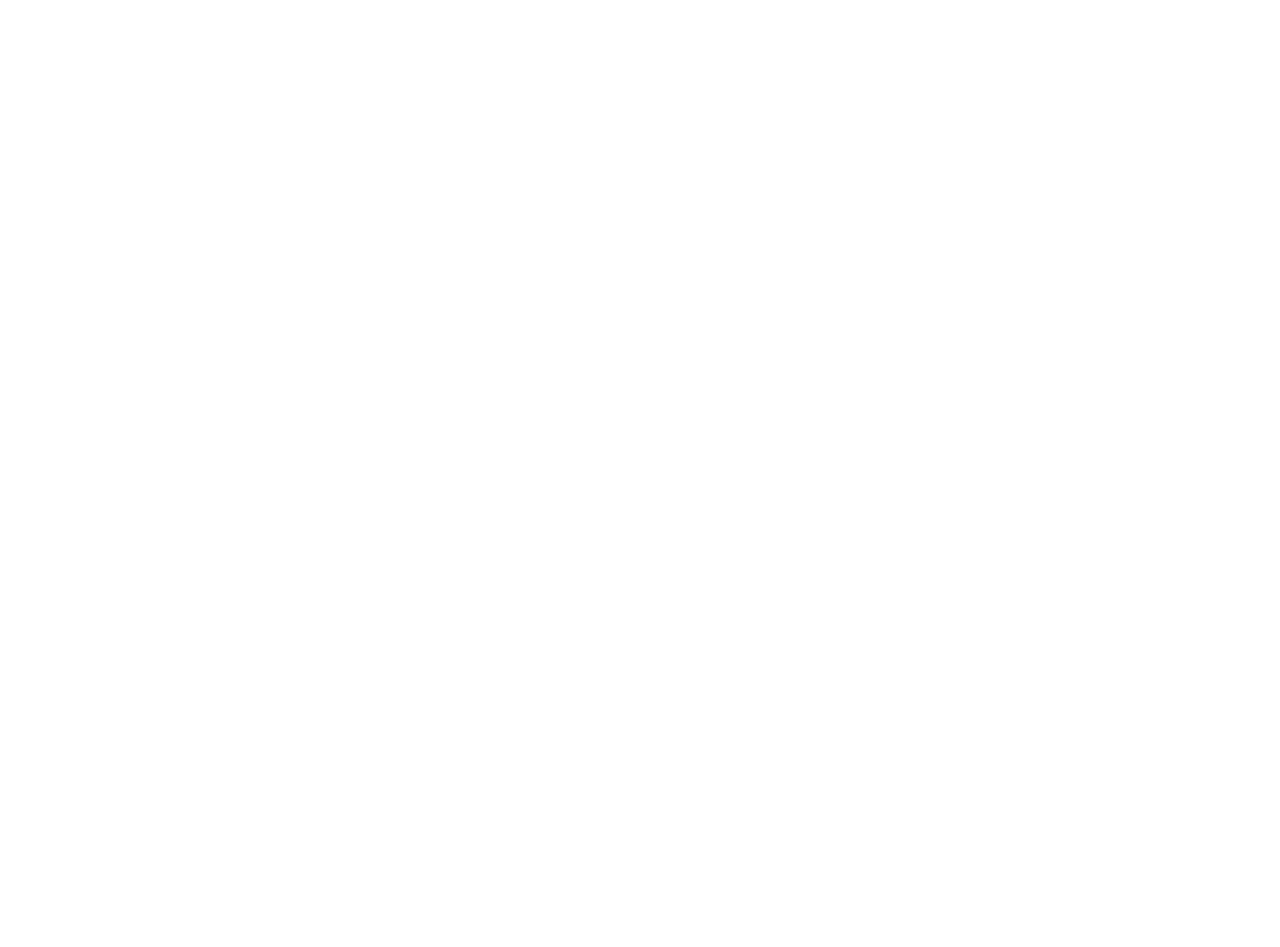
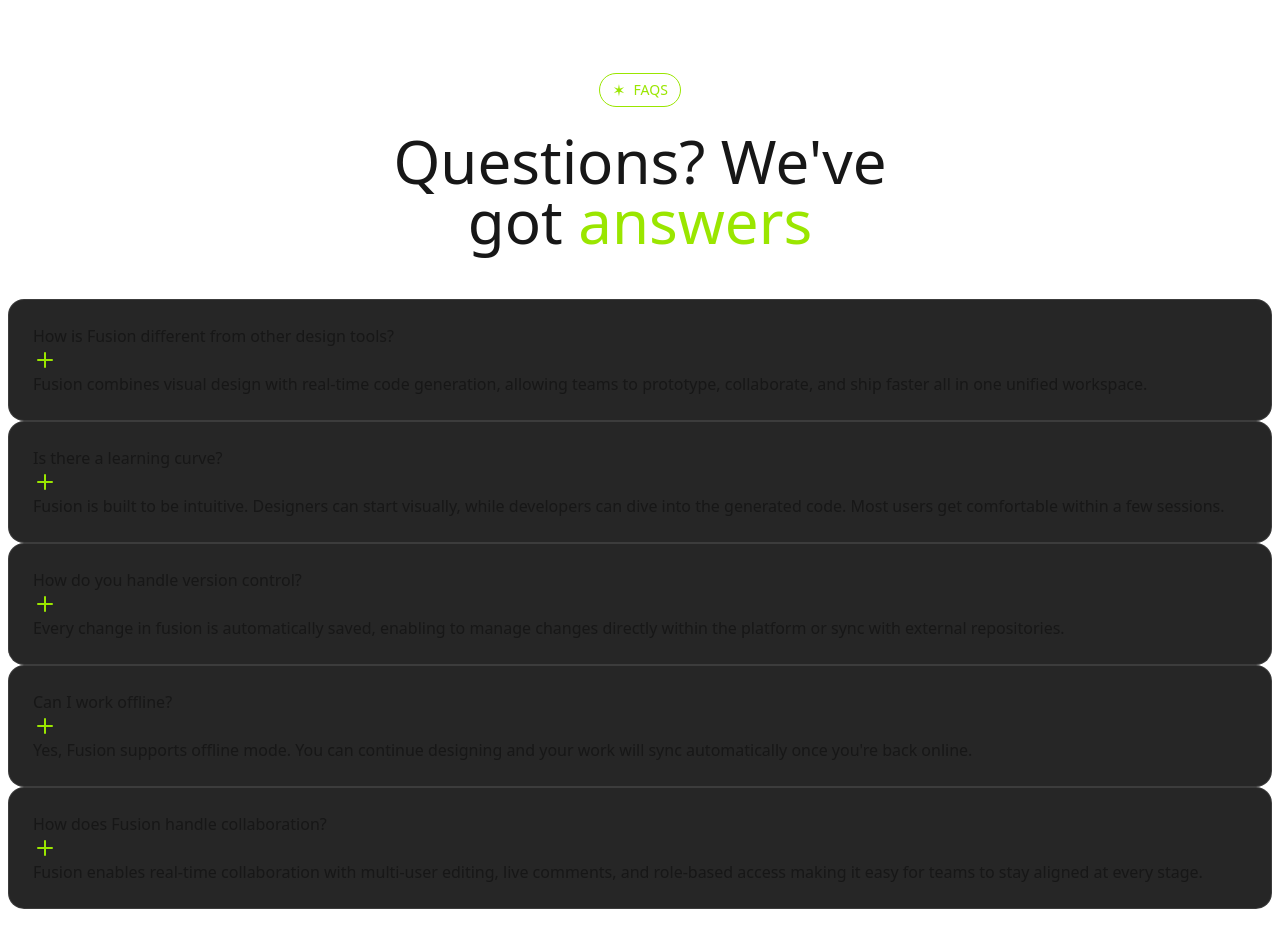
Before and after one commit to thesakshijaiswal/fusion, a Next.js app: page / in a window 1280 px wide. Shown: the part 3920-4867 px from the top of the page. Before the commit the page ends 3897 px from the top, so only its background shows below. Built offline with nearby package versions, Linux system fonts and the light colour scheme.

Commit message:
feat: create base layout of faq section

```diff
--- a/src/app/page.tsx
+++ b/src/app/page.tsx
@@ -4,6 +4,7 @@
 import Introduction from "@/sections/Introduction";
 import Features from "@/sections/Features";
 import Integration from "@/sections/Integration";
+import Faqs from "@/sections/Faqs";
 
 export default function Home() {
   return (
@@ -14,6 +15,7 @@
       <Introduction />
       <Features />
       <Integration />
+      <Faqs />
     </>
   );
 }
--- /dev/null
+++ b/src/sections/Faqs.tsx
@@ -0,0 +1,72 @@
+import Tag from "@/components/Tag";
+
+const faqs = [
+  {
+    question: "How is Fusion different from other design tools?",
+    answer:
+      "Fusion combines visual design with real-time code generation, allowing teams to prototype, collaborate, and ship faster all in one unified workspace.",
+  },
+  {
+    question: "Is there a learning curve?",
+    answer:
+      "Fusion is built to be intuitive. Designers can start visually, while developers can dive into the generated code. Most users get comfortable within a few sessions.",
+  },
+  {
+    question: "How do you handle version control?",
+    answer:
+      "Every change in fusion is automatically saved, enabling to manage changes directly within the platform or sync with external repositories.",
+  },
+  {
+    question: "Can I work offline?",
+    answer:
+      "Yes, Fusion supports offline mode. You can continue designing and your work will sync automatically once you're back online.",
+  },
+  {
+    question: "How does Fusion handle collaboration?",
+    answer:
+      "Fusion enables real-time collaboration with multi-user editing, live comments, and role-based access making it easy for teams to stay aligned at every stage.",
+  },
+];
+
+export default function Faqs() {
+  return (
+    <section className="flex justify-center py-24">
+      <div className="container">
+        <div className="flex justify-center">
+          <Tag>FAQs</Tag>
+        </div>
+        <h2 className="mx-auto mt-6 max-w-xl text-center text-4xl font-medium sm:text-6xl">
+          Questions? We've got <span className="text-lime-400">answers</span>
+        </h2>
+        <div className="mt-12">
+          {faqs.map((faq) => (
+            <div
+              key={faq.question}
+              className="rounded-2xl border border-white/10 bg-neutral-800 p-6"
+            >
+              <div>
+                <h3>{faq.question}</h3>
+                <svg
+                  xmlns="http://www.w3.org/2000/svg"
+                  width="24"
+                  height="24"
+                  viewBox="0 0 24 24"
+                  fill="none"
+                  stroke="currentColor"
+                  strokeWidth="2"
+                  strokeLinecap="round"
+                  strokeLinejoin="round"
+                  className="feather feather-plus text-lime-400"
+                >
+                  <line x1="12" y1="5" x2="12" y2="19"></line>
+                  <line x1="5" y1="12" x2="19" y2="12"></line>
+                </svg>
+              </div>
+              <p>{faq.answer}</p>
+            </div>
+          ))}
+        </div>
+      </div>
+    </section>
+  );
+}
--- a/src/sections/Integration.tsx
+++ b/src/sections/Integration.tsx
@@ -50,7 +50,7 @@
         <div className="grid items-center lg:grid-cols-2 lg:gap-16">
           <div>
             <Tag>Integrations</Tag>
-            <h2 className="mt-6 text-6xl font-medium">
+            <h2 className="mt-6 text-5xl font-medium sm:text-6xl">
               Plays well with <span className="text-lime-400">others</span>
             </h2>
             <p className="mt-4 text-lg text-white/50">
```
